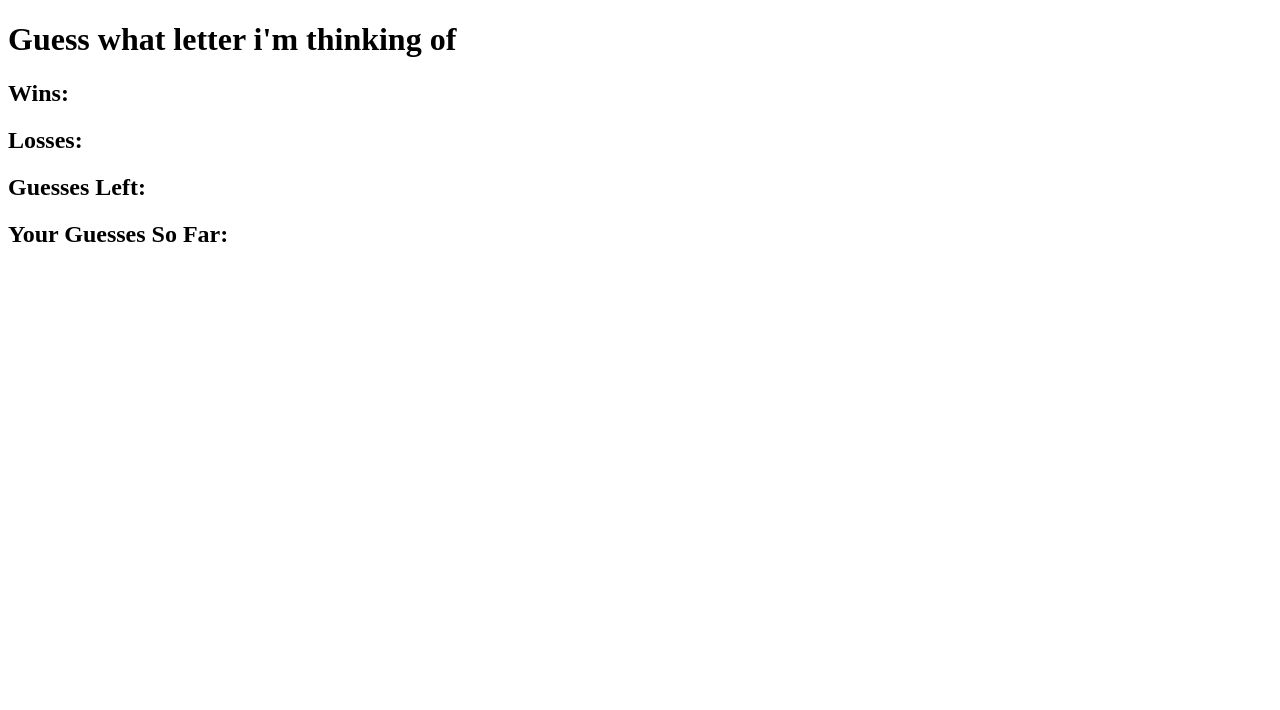
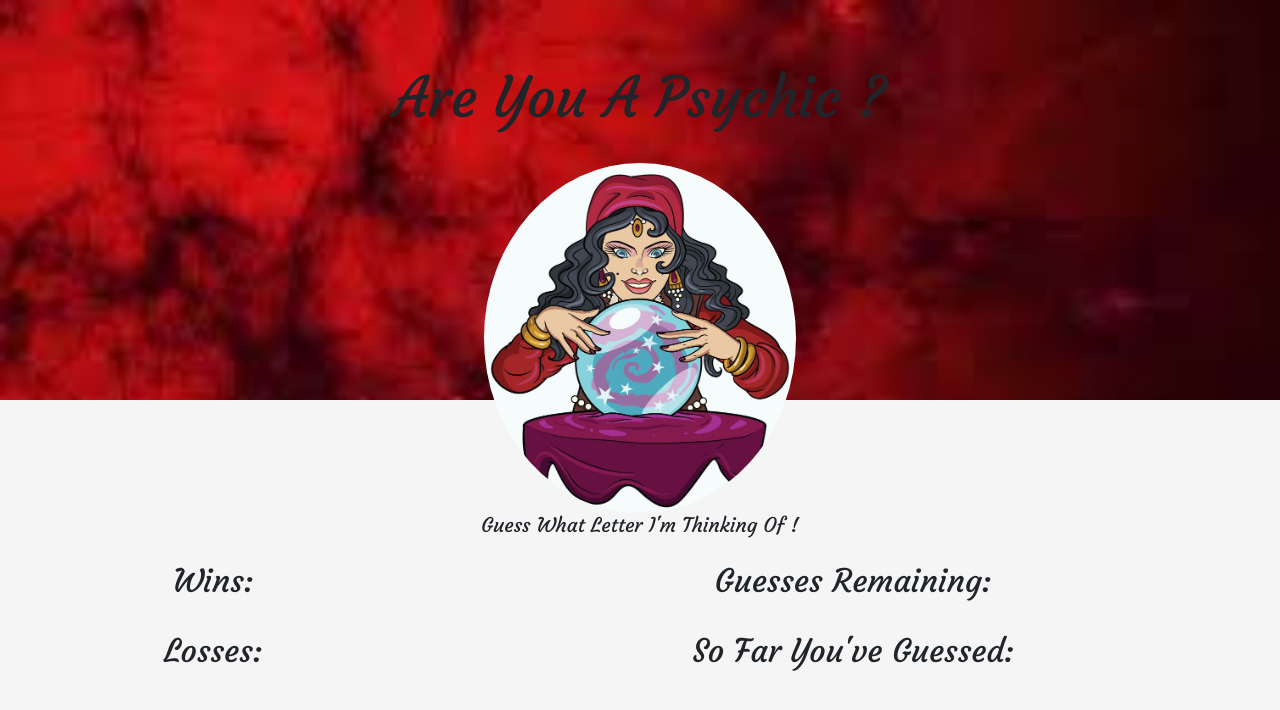
Before and after one commit to Apayton1/Psychic-Game, a plain HTML site: page index.html in a window 1280 px wide. Drawn offline with nearby package versions, Linux system fonts and the light colour scheme.

Commit message:
I finished all code

```diff
--- a/assets/css/reset.css
+++ b/assets/css/reset.css
@@ -0,0 +1,48 @@
+/* http://meyerweb.com/eric/tools/css/reset/
+   v2.0 | 20110126
+   License: none (public domain)
+*/
+
+html, body, div, span, applet, object, iframe,
+h1, h2, h3, h4, h5, h6, p, blockquote, pre,
+a, abbr, acronym, address, big, cite, code,
+del, dfn, em, img, ins, kbd, q, s, samp,
+small, strike, strong, sub, sup, tt, var,
+b, u, i, center,
+dl, dt, dd, ol, ul, li,
+fieldset, form, label, legend,
+table, caption, tbody, tfoot, thead, tr, th, td,
+article, aside, canvas, details, embed,
+figure, figcaption, footer, header, hgroup,
+menu, nav, output, ruby, section, summary,
+time, mark, audio, video {
+	margin: 0;
+	padding: 0;
+	border: 0;
+	font-size: 100%;
+	font: inherit;
+	vertical-align: baseline;
+}
+/* HTML5 display-role reset for older browsers */
+article, aside, details, figcaption, figure,
+footer, header, hgroup, menu, nav, section {
+	display: block;
+}
+body {
+	line-height: 1;
+}
+ol, ul {
+	list-style: none;
+}
+blockquote, q {
+	quotes: none;
+}
+blockquote:before, blockquote:after,
+q:before, q:after {
+	content: '';
+	content: none;
+}
+table {
+	border-collapse: collapse;
+	border-spacing: 0;
+}
--- a/assets/css/style.css
+++ b/assets/css/style.css
@@ -0,0 +1,26 @@
+body{
+    text-transform: capitalize;
+    font-family: 'Courgette', cursive;
+    text-align: center;
+    background-color:whitesmoke;
+
+}
+
+img{
+    height: 350px;
+}
+
+.jumbotron{
+    height: 400px;
+    background-image: url("../images/background.jpg");
+    background-repeat: no-repeat;
+    background-size: 100%;
+}
+
+#box2{
+    margin-top: 130px;
+}
+
+#box1{
+    margin-top: 130px;
+}
--- a/index.html
+++ b/index.html
@@ -1,23 +1,53 @@
 <!DOCTYPE html>
-<html lang="en-us">
-
+<html lang="en">
 <head>
   <meta charset="UTF-8">
-  <title>Psychic Game
-  </title>
+  <meta name="viewport" content="width=device-width, initial-scale=1.0">
+  <meta http-equiv="X-UA-Compatible" content="ie=edge">
+  <link rel="reset-stylesheet" href="./assets/css/reset.css">
+  <link rel="stylesheet" href="https://stackpath.bootstrapcdn.com/bootstrap/4.3.1/css/bootstrap.min.css" integrity="sha384-ggOyR0iXCbMQv3Xipma34MD+dH/1fQ784/j6cY/iJTQUOhcWr7x9JvoRxT2MZw1T" crossorigin="anonymous">
+  <link href="https://fonts.googleapis.com/css?family=Courgette&display=swap" rel="stylesheet">
+  <link rel="stylesheet" href="./assets/css/style.css">
+  <title>Psychic Game</title>
+</head>
+<body>
 
-</head>
+    <div class="jumbotron jumbotron-fluid text-center">
+        <div class="container">
+          <h1 class="display-4">Are You A Psychic ?</h1>
 
-<body>
-    <h1>Guess what letter i'm thinking of</h1>
+          <br>
 
-<div id= "game">
+          <img src="./assets/images/psychic.jpg" alt= "This is an image of a psychic" class="rounded-circle">
 
-    <h2>Wins:<span id="wins-text"></span></h2>
-    <h2>Losses:<span id="losses-text"></span></h2>
-    <h2>Guesses Left:<span id="remaining-text"></span></h2>
-    <h2>Your Guesses So Far:<span id="youguessed-text"></span></h2>
+          <h2 class="lead">guess what letter i'm thinking of !</h2>
+        </div>
+      </div>
 
+      <div class="container-fluid">
+        <div class="row">
+
+<div id= "box1" class= "col-sm-4">
+
+    <h2>Wins: <span id="wins-text"></span></h2>
+
+    <br>
+
+    <h2>Losses: <span id="losses-text"></span></h2>
+
+    <br>
+</div>
+
+<div id= "box2" class="col-sm-8">
+
+    <h2>Guesses Remaining: <span id="remaining-text"></span></h2>
+
+    <br>
+
+    <h2>So Far You've Guessed: <span id="youguessed-text"></span></h2>
+
+</div>
+</div>
 </div>
 <script src="assets/javascript/game.js"></script>
 
```
Also changed, not shown: assets/javascript/game.js (+3 -4 lines), assets/images/background.jpg (added), assets/images/psychic.jpg (added), 2 other files.
